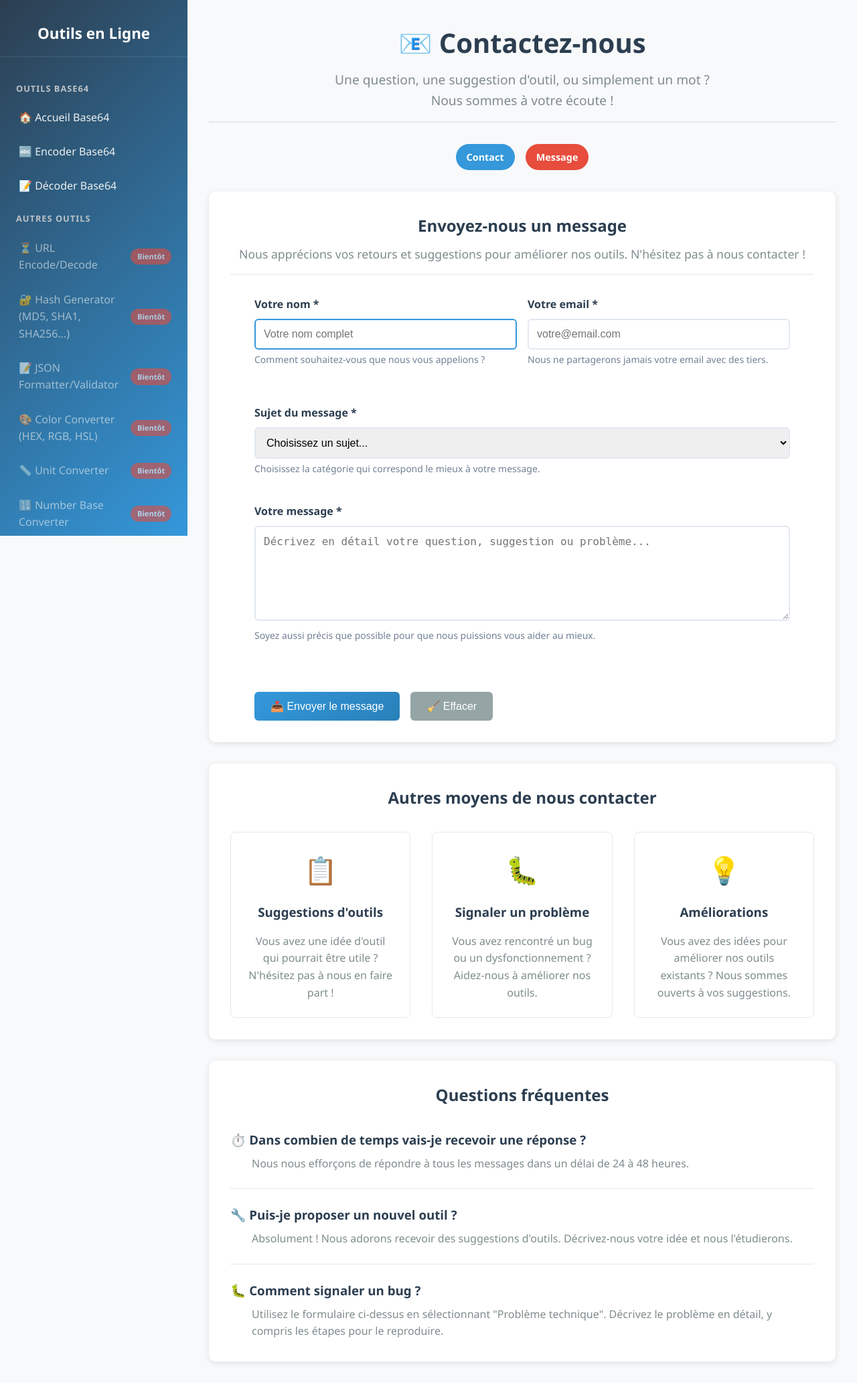
After one commit to cedric57/Tools, a FastAPI app: template src/presentation/templates/contact.html in a window 1280 px wide. The commit adds this page. Shown: the whole page at 67% size. Run offline with FastAPI, Linux system fonts and the light colour scheme; the template is opened without the code that fills it, so the values that code supplies are empty.

Commit message:
feat: ajout de la page contact

```diff
--- a/src/infrastructure/web/seo/sitemap_generator.py
+++ b/src/infrastructure/web/seo/sitemap_generator.py
@@ -31,6 +31,7 @@ class SitemapGenerator:
                 "changefreq": "monthly",
                 "lastmod": datetime.now().strftime("%Y-%m-%d"),
             },
+            {"loc": "/contact", "priority": "0.5", "changefreq": "monthly"},
         ]
 
         # Rendre le template
--- a/src/presentation/static/css/style.css
+++ b/src/presentation/static/css/style.css
@@ -742,3 +742,247 @@ select.encoding-select {
 .btn-suggestion:hover {
 	background: #2980b9;
 }
+
+/* Styles pour la page de contact */
+.contact-form-section {
+	background: white;
+	padding: 2rem;
+	border-radius: 10px;
+	box-shadow: 0 2px 10px rgba(0, 0, 0, 0.1);
+	margin-bottom: 2rem;
+}
+
+.form-intro {
+	text-align: center;
+	margin-bottom: 2rem;
+	padding-bottom: 1rem;
+	border-bottom: 1px solid #e2e8f0;
+}
+
+.form-intro h2 {
+	color: #2c3e50;
+	margin-bottom: 0.5rem;
+}
+
+.form-intro p {
+	color: #7f8c8d;
+	font-size: 1.1rem;
+}
+
+.contact-form {
+	max-width: 800px;
+	margin: 0 auto;
+}
+
+.form-row {
+	display: grid;
+	grid-template-columns: 1fr 1fr;
+	gap: 1rem;
+	margin-bottom: 1rem;
+}
+
+@media (max-width: 768px) {
+	.form-row {
+		grid-template-columns: 1fr;
+	}
+}
+
+.contact-form input,
+.contact-form select,
+.contact-form textarea {
+	width: 100%;
+	padding: 12px;
+	border: 2px solid #e2e8f0;
+	border-radius: 6px;
+	font-size: 16px;
+	transition: border-color 0.3s;
+}
+
+.contact-form input:focus,
+.contact-form select:focus,
+.contact-form textarea:focus {
+	outline: none;
+	border-color: #3498db;
+}
+
+.contact-form textarea {
+	resize: vertical;
+	min-height: 120px;
+}
+
+.form-actions {
+	display: flex;
+	gap: 1rem;
+	justify-content: flex-start;
+	margin-top: 2rem;
+}
+
+.btn-secondary {
+	background: #95a5a6;
+	color: white;
+	padding: 12px 24px;
+	border: none;
+	border-radius: 6px;
+	cursor: pointer;
+	font-size: 16px;
+	transition: background 0.3s;
+}
+
+.btn-secondary:hover {
+	background: #7f8c8d;
+}
+
+/* Message de succès */
+.success-message {
+	background: #d4edda;
+	border: 1px solid #c3e6cb;
+	border-radius: 10px;
+	padding: 2rem;
+	margin: 2rem 0;
+	display: flex;
+	align-items: flex-start;
+	gap: 1rem;
+}
+
+.success-icon {
+	font-size: 2rem;
+	flex-shrink: 0;
+}
+
+.success-content h3 {
+	color: #155724;
+	margin-bottom: 1rem;
+}
+
+.success-details {
+	background: white;
+	padding: 1rem;
+	border-radius: 6px;
+	margin: 1rem 0;
+}
+
+.success-details ul {
+	list-style: none;
+	padding: 0;
+	margin: 0;
+}
+
+.success-details li {
+	padding: 0.25rem 0;
+	border-bottom: 1px solid #f8f9fa;
+}
+
+.success-details li:last-child {
+	border-bottom: none;
+}
+
+/* Méthodes de contact */
+.contact-info {
+	background: white;
+	padding: 2rem;
+	border-radius: 10px;
+	box-shadow: 0 2px 10px rgba(0, 0, 0, 0.1);
+	margin-bottom: 2rem;
+}
+
+.contact-info h2 {
+	text-align: center;
+	color: #2c3e50;
+	margin-bottom: 2rem;
+}
+
+.contact-methods {
+	display: grid;
+	grid-template-columns: repeat(auto-fit, minmax(250px, 1fr));
+	gap: 2rem;
+}
+
+.contact-method {
+	text-align: center;
+	padding: 1.5rem;
+	border: 1px solid #e2e8f0;
+	border-radius: 8px;
+	transition: transform 0.3s, box-shadow 0.3s;
+}
+
+.contact-method:hover {
+	transform: translateY(-5px);
+	box-shadow: 0 5px 15px rgba(0, 0, 0, 0.1);
+}
+
+.method-icon {
+	font-size: 2.5rem;
+	margin-bottom: 1rem;
+}
+
+.contact-method h3 {
+	color: #2c3e50;
+	margin-bottom: 1rem;
+}
+
+.contact-method p {
+	color: #7f8c8d;
+	line-height: 1.6;
+}
+
+/* FAQ Contact */
+.contact-faq {
+	background: white;
+	padding: 2rem;
+	border-radius: 10px;
+	box-shadow: 0 2px 10px rgba(0, 0, 0, 0.1);
+}
+
+.contact-faq h2 {
+	text-align: center;
+	color: #2c3e50;
+	margin-bottom: 2rem;
+}
+
+.faq-item {
+	margin-bottom: 1.5rem;
+	padding-bottom: 1.5rem;
+	border-bottom: 1px solid #e2e8f0;
+}
+
+.faq-item:last-child {
+	border-bottom: none;
+	margin-bottom: 0;
+	padding-bottom: 0;
+}
+
+.faq-item h3 {
+	color: #2c3e50;
+	margin-bottom: 0.5rem;
+	display: flex;
+	align-items: center;
+	gap: 0.5rem;
+}
+
+.faq-item p {
+	color: #7f8c8d;
+	line-height: 1.6;
+	margin-left: 2rem;
+}
+
+/* Responsive */
+@media (max-width: 768px) {
+	.contact-form-section,
+	.contact-info,
+	.contact-faq {
+		padding: 1rem;
+	}
+
+	.form-actions {
+		flex-direction: column;
+	}
+
+	.success-message {
+		flex-direction: column;
+		text-align: center;
+	}
+
+	.contact-methods {
+		grid-template-columns: 1fr;
+	}
+}
--- /dev/null
+++ b/src/presentation/templates/contact.html
@@ -0,0 +1,195 @@
+{% extends "base.html" %}
+
+{% block title %}{{ context.seo.title }}{% endblock %}
+{% block description %}{{ context.seo.description }}{% endblock %}
+{% block keywords %}{{ context.seo.keywords }}{% endblock %}
+{% block canonical %}{{ context.seo.canonical_url }}{% endblock %}
+{% block og_title %}{{ context.seo.og_title }}{% endblock %}
+{% block og_description %}{{ context.seo.og_description }}{% endblock %}
+{% block twitter_title %}{{ context.seo.og_title }}{% endblock %}
+{% block twitter_description %}{{ context.seo.og_description }}{% endblock %}
+
+{% block content %}
+<div class="content-header">
+    <h1 id="main-heading">📧 Contactez-nous</h1>
+    <p class="subtitle">Une question, une suggestion d'outil, ou simplement un mot ? Nous sommes à votre écoute !</p>
+</div>
+
+<!-- Indicateur visuel de la page active -->
+<div class="tool-indicator">
+    <span class="tool-badge">Contact</span>
+    <span class="tool-action">Message</span>
+</div>
+
+{% if context.contact_success %}
+<!-- Message de succès -->
+<div class="success-message" role="alert">
+    <div class="success-icon">✅</div>
+    <div class="success-content">
+        <h3>Message envoyé avec succès !</h3>
+        <p>Nous avons bien reçu votre message et nous vous répondrons dans les plus brefs délais.</p>
+        <div class="success-details">
+            <p><strong>Récapitulatif :</strong></p>
+            <ul>
+                <li><strong>Nom :</strong> {{ context.original_name }}</li>
+                <li><strong>Email :</strong> {{ context.original_email }}</li>
+                <li><strong>Sujet :</strong> {{ context.original_subject }}</li>
+                {% if context.original_tool_suggestion %}
+                <li><strong>Suggestion d'outil :</strong> {{ context.original_tool_suggestion }}</li>
+                {% endif %}
+            </ul>
+        </div>
+        <a href="/contact" class="btn-primary">📧 Envoyer un autre message</a>
+    </div>
+</div>
+
+{% else %}
+<!-- Formulaire de contact -->
+<section class="contact-form-section">
+    <div class="form-intro">
+        <h2>Envoyez-nous un message</h2>
+        <p>Nous apprécions vos retours et suggestions pour améliorer nos outils. N'hésitez pas à nous contacter !</p>
+    </div>
+
+    {% if context.contact_error %}
+    <div class="error" role="alert">
+        <strong>Erreur :</strong> {{ context.contact_error }}
+    </div>
+    {% endif %}
+
+    <form method="post" action="/contact" class="contact-form" role="form">
+        <div class="form-row">
+            <div class="form-group">
+                <label for="name">Votre nom *</label>
+                <input type="text" id="name" name="name"
+                       value="{{ context.original_name or '' }}"
+                       placeholder="Votre nom complet"
+                       required
+                       aria-describedby="name-help">
+                <small id="name-help">Comment souhaitez-vous que nous vous appelions ?</small>
+            </div>
+
+            <div class="form-group">
+                <label for="email">Votre email *</label>
+                <input type="email" id="email" name="email"
+                       value="{{ context.original_email or '' }}"
+                       placeholder="votre@email.com"
+                       required
+                       aria-describedby="email-help">
+                <small id="email-help">Nous ne partagerons jamais votre email avec des tiers.</small>
+            </div>
+        </div>
+
+        <div class="form-group">
+            <label for="subject">Sujet du message *</label>
+            <select id="subject" name="subject" required aria-describedby="subject-help">
+                <option value="">Choisissez un sujet...</option>
+                <option value="Suggestion d'outil" {% if context.original_subject == 'Suggestion d\'outil' %}selected{% endif %}>💡 Suggestion d'outil</option>
+                <option value="Problème technique" {% if context.original_subject == 'Problème technique' %}selected{% endif %}>🐛 Problème technique</option>
+                <option value="Question générale" {% if context.original_subject == 'Question générale' %}selected{% endif %}>❓ Question générale</option>
+                <option value="Collaboration" {% if context.original_subject == 'Collaboration' %}selected{% endif %}>🤝 Collaboration</option>
+                <option value="Autre" {% if context.original_subject == 'Autre' %}selected{% endif %}>📝 Autre</option>
+            </select>
+            <small id="subject-help">Choisissez la catégorie qui correspond le mieux à votre message.</small>
+        </div>
+
+        <div class="form-group" id="tool-suggestion-group"
+             style="display: {% if context.original_subject == 'Suggestion d\'outil' or context.original_tool_suggestion %}block{% else %}none{% endif %};">
+            <label for="tool_suggestion">Quel outil souhaiteriez-vous voir ajouté ?</label>
+            <input type="text" id="tool_suggestion" name="tool_suggestion"
+                   value="{{ context.original_tool_suggestion or '' }}"
+                   placeholder="Ex: Convertisseur JSON, Générateur de QR Code, etc."
+                   aria-describedby="tool-help">
+            <small id="tool-help">Décrivez brièvement l'outil que vous aimeriez utiliser.</small>
+        </div>
+
+        <div class="form-group">
+            <label for="message">Votre message *</label>
+            <textarea id="message" name="message"
+                      placeholder="Décrivez en détail votre question, suggestion ou problème..."
+                      required
+                      rows="6"
+                      aria-describedby="message-help">{{ context.original_message or '' }}</textarea>
+            <small id="message-help">Soyez aussi précis que possible pour que nous puissions vous aider au mieux.</small>
+        </div>
+
+        <div class="form-actions">
+            <button type="submit" class="btn-primary">
+                📤 Envoyer le message
+            </button>
+            <button type="reset" class="btn-secondary">
+                🧹 Effacer
+            </button>
+        </div>
+    </form>
+</section>
+
+<!-- Informations de contact alternatives -->
+<section class="contact-info">
+    <h2>Autres moyens de nous contacter</h2>
+    <div class="contact-methods">
+        <div class="contact-method">
+            <div class="method-icon">📋</div>
+            <h3>Suggestions d'outils</h3>
+            <p>Vous avez une idée d'outil qui pourrait être utile ? N'hésitez pas à nous en faire part !</p>
+        </div>
+
+        <div class="contact-method">
+            <div class="method-icon">🐛</div>
+            <h3>Signaler un problème</h3>
+            <p>Vous avez rencontré un bug ou un dysfonctionnement ? Aidez-nous à améliorer nos outils.</p>
+        </div>
+
+        <div class="contact-method">
+            <div class="method-icon">💡</div>
+            <h3>Améliorations</h3>
+            <p>Vous avez des idées pour améliorer nos outils existants ? Nous sommes ouverts à vos suggestions.</p>
+        </div>
+    </div>
+</section>
+
+<!-- FAQ de contact -->
+<section class="contact-faq">
+    <h2>Questions fréquentes</h2>
+
+    <article class="faq-item">
+        <h3>⏱️ Dans combien de temps vais-je recevoir une réponse ?</h3>
+        <p>Nous nous efforçons de répondre à tous les messages dans un délai de 24 à 48 heures.</p>
+    </article>
+
+    <article class="faq-item">
+        <h3>🔧 Puis-je proposer un nouvel outil ?</h3>
+        <p>Absolument ! Nous adorons recevoir des suggestions d'outils. Décrivez-nous votre idée et nous l'étudierons.</p>
+    </article>
+
+    <article class="faq-item">
+        <h3>🐛 Comment signaler un bug ?</h3>
+        <p>Utilisez le formulaire ci-dessus en sélectionnant "Problème technique". Décrivez le problème en détail, y compris les étapes pour le reproduire.</p>
+    </article>
+</section>
+{% endif %}
+
+<script>
+// Afficher/masquer le champ de suggestion d'outil selon le sujet
+document.addEventListener('DOMContentLoaded', function() {
+    const subjectSelect = document.getElementById('subject');
+    const toolSuggestionGroup = document.getElementById('tool-suggestion-group');
+
+    if (subjectSelect && toolSuggestionGroup) {
+        subjectSelect.addEventListener('change', function() {
+            if (this.value === 'Suggestion d\'outil') {
+                toolSuggestionGroup.style.display = 'block';
+            } else {
+                toolSuggestionGroup.style.display = 'none';
+            }
+        });
+    }
+
+    // Focus sur le premier champ
+    const firstInput = document.querySelector('input[type="text"], input[type="email"], select');
+    if (firstInput) {
+        firstInput.focus();
+    }
+});
+</script>
+{% endblock %}
```
Also changed, not shown: src/application/dto/base64_dto.py (+7 -0 lines), src/infrastructure/web/controllers/base64_controller.py (+96 -1 lines).
